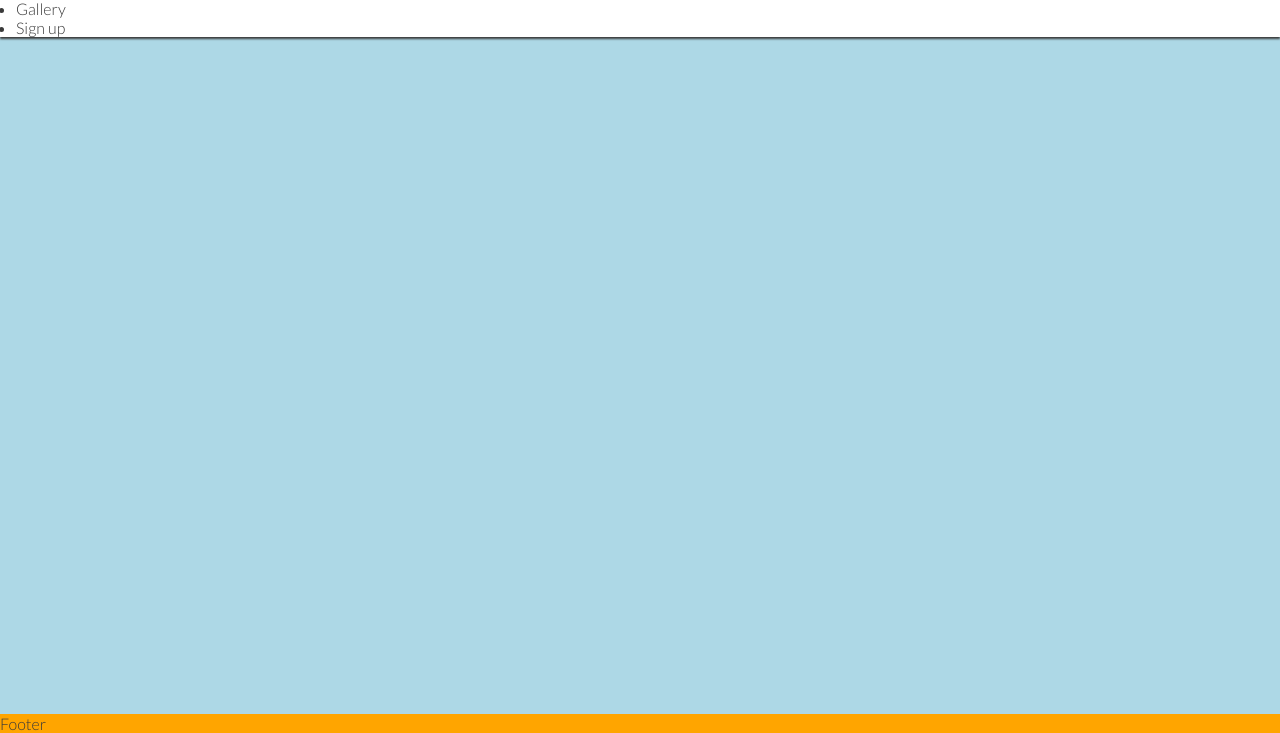
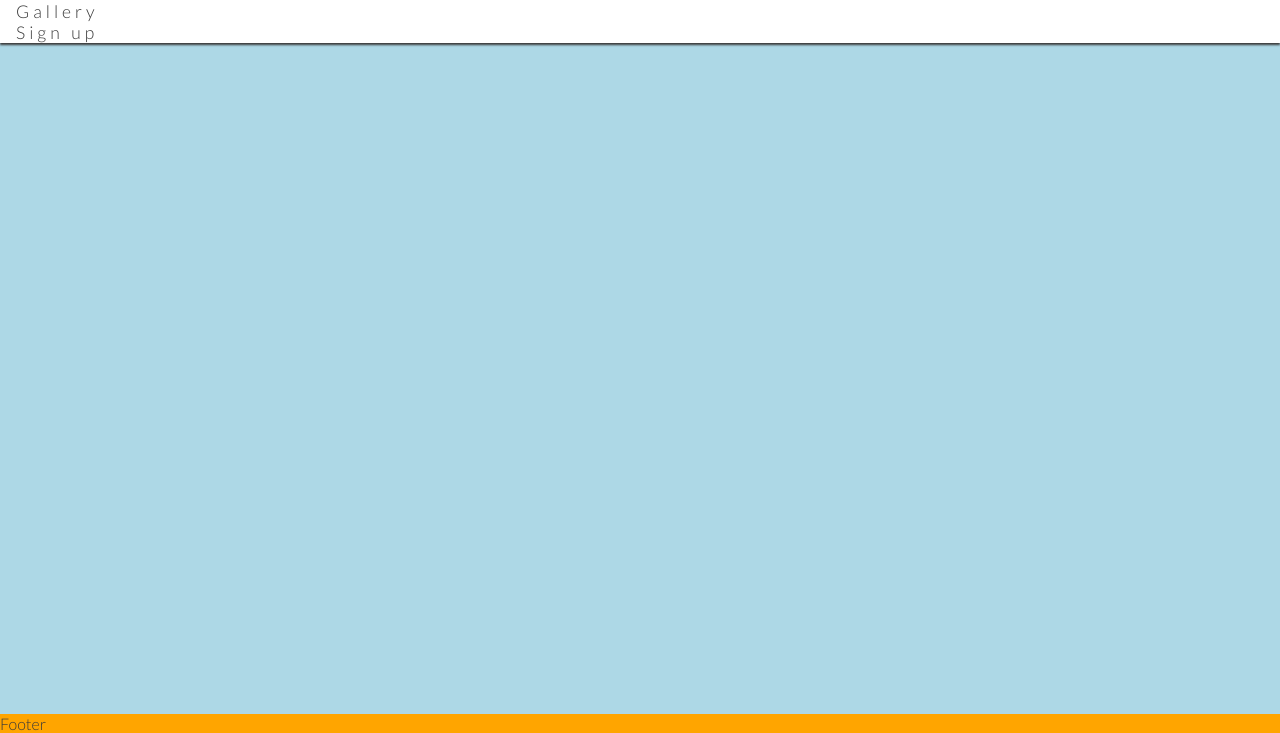
Before and after one commit to pswhdev/love-running, a plain HTML site: page index.html in a window 1280 px wide. Shown: the part 67-800 px from the top of the page. Drawn offline with nearby package versions, Linux system fonts and the light colour scheme.

Commit message:
remove bullet from list on menu, apply style to menu items

```diff
--- a/assets/css/style.css
+++ b/assets/css/style.css
@@ -40,6 +40,12 @@ h1 {
     color: #252525;
 }
 
+#menu {
+    font-size: 110%;
+    letter-spacing: 4px;
+    list-style-type: none;
+}
+
 /*Main content */
 main {
     background-color: lightblue;
@@ -47,6 +53,7 @@ main {
     flex: 1 0 auto;
 }
 
+
 /* Footer */
 footer {
     background-color: orange;
--- a/index.html
+++ b/index.html
@@ -23,7 +23,7 @@
         <a href="index.html">
             <h1 id="logo">Love Running</h1>
             <nav>
-                <ul>
+                <ul id="menu">
                     <li><a href="">Home</a></li>
                     <li><a href="">Gallery</a></li>
                     <li><a href="">Sign up</a></li>
```
